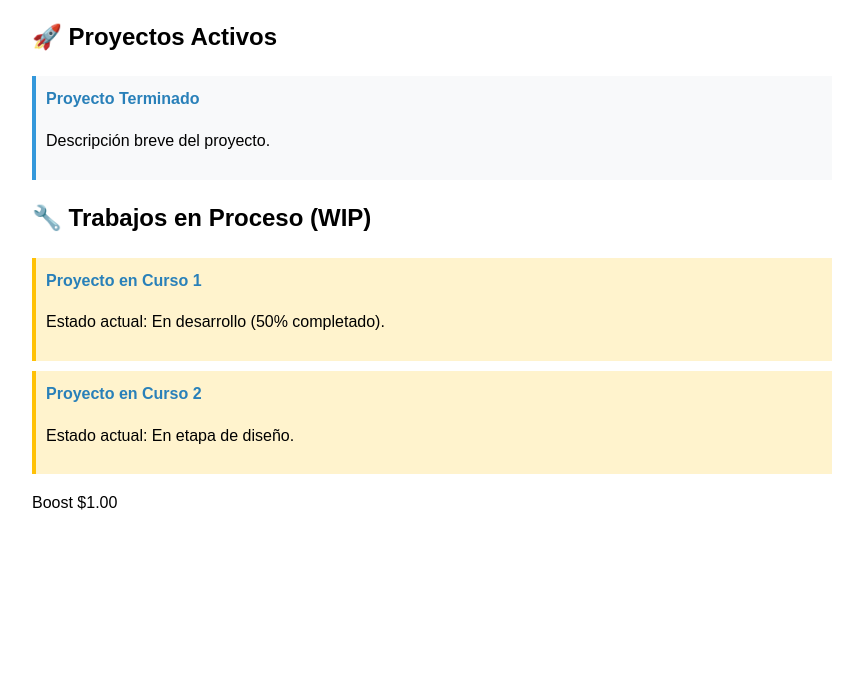
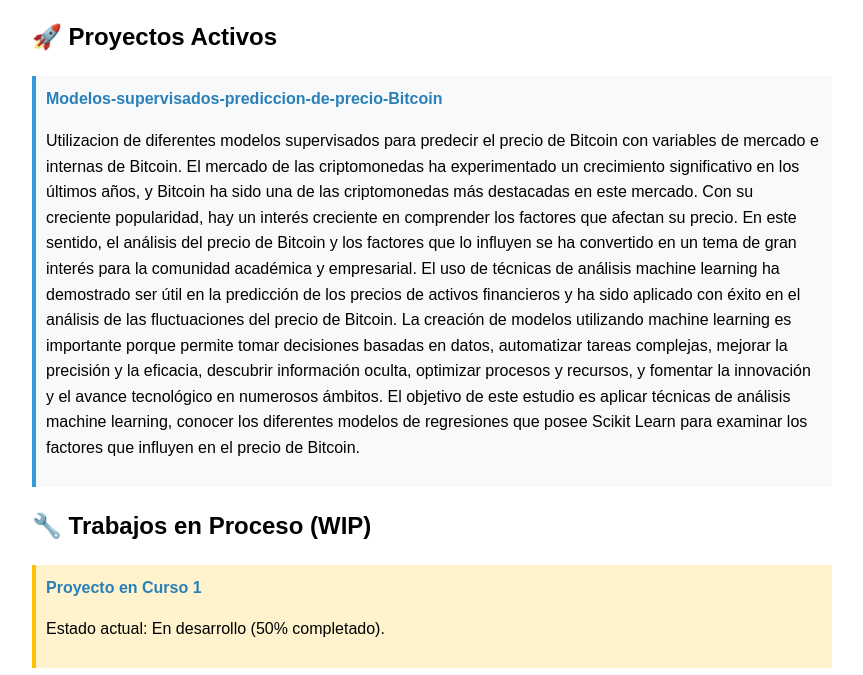
Before and after one commit to pabvel/pabvel.github.io, a plain HTML site: page index.html in a window 1280 px wide. Shown: the part 108-783 px from the top of the page, without its empty margins (208-1071 px from the left). Drawn offline with Linux system fonts and the light colour scheme.

Commit message:
Update index.html

```diff
--- a/index.html
+++ b/index.html
@@ -48,8 +48,16 @@
     <h2>🚀 Proyectos Activos</h2>
     <ul>
         <li>
-            <a href="https://github.com/tuusuario/proyecto-terminado" target="_blank">Proyecto Terminado</a>
-            <p>Descripción breve del proyecto.</p>
+            <a href="https://github.com/pabvel/Modelos-supervisados-prediccion-de-precio-Bitcoin" target="_blank">Modelos-supervisados-prediccion-de-precio-Bitcoin</a>
+            <p>Utilizacion de diferentes modelos supervisados para predecir el precio de Bitcoin con variables de mercado e internas de Bitcoin.
+
+El mercado de las criptomonedas ha experimentado un crecimiento significativo en los últimos años, y Bitcoin ha sido una de las criptomonedas más destacadas en este mercado. Con su creciente popularidad, hay un interés creciente en comprender los factores que afectan su precio. En este sentido, el análisis del precio de Bitcoin y los factores que lo influyen se ha convertido en un tema de gran interés para la comunidad académica y empresarial.
+
+El uso de técnicas de análisis machine learning ha demostrado ser útil en la predicción de los precios de activos financieros y ha sido aplicado con éxito en el análisis de las fluctuaciones del precio de Bitcoin.
+
+La creación de modelos utilizando machine learning es importante porque permite tomar decisiones basadas en datos, automatizar tareas complejas, mejorar la precisión y la eficacia, descubrir información oculta, optimizar procesos y recursos, y fomentar la innovación y el avance tecnológico en numerosos ámbitos.
+
+El objetivo de este estudio es aplicar técnicas de análisis machine learning, conocer los diferentes modelos de regresiones que posee Scikit Learn para examinar los factores que influyen en el precio de Bitcoin.</p>
         </li>
     </ul>
 
```
